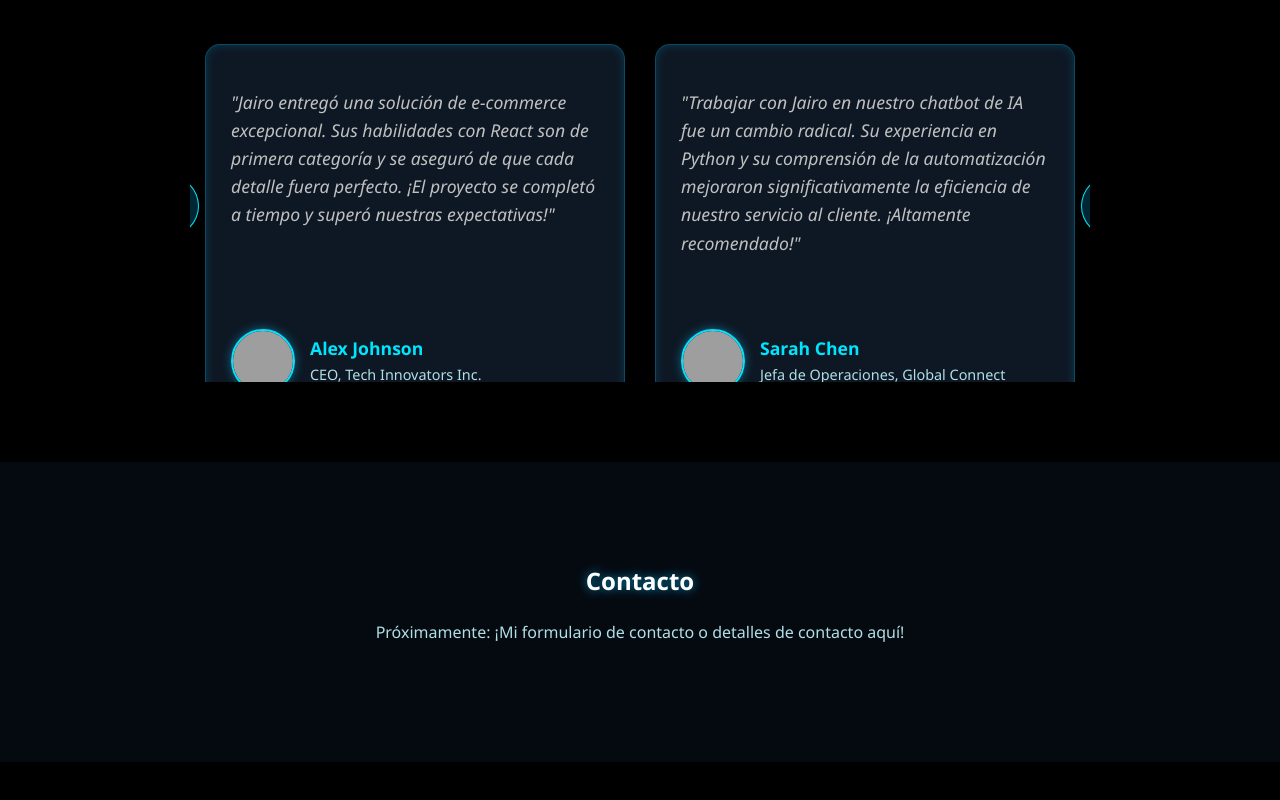
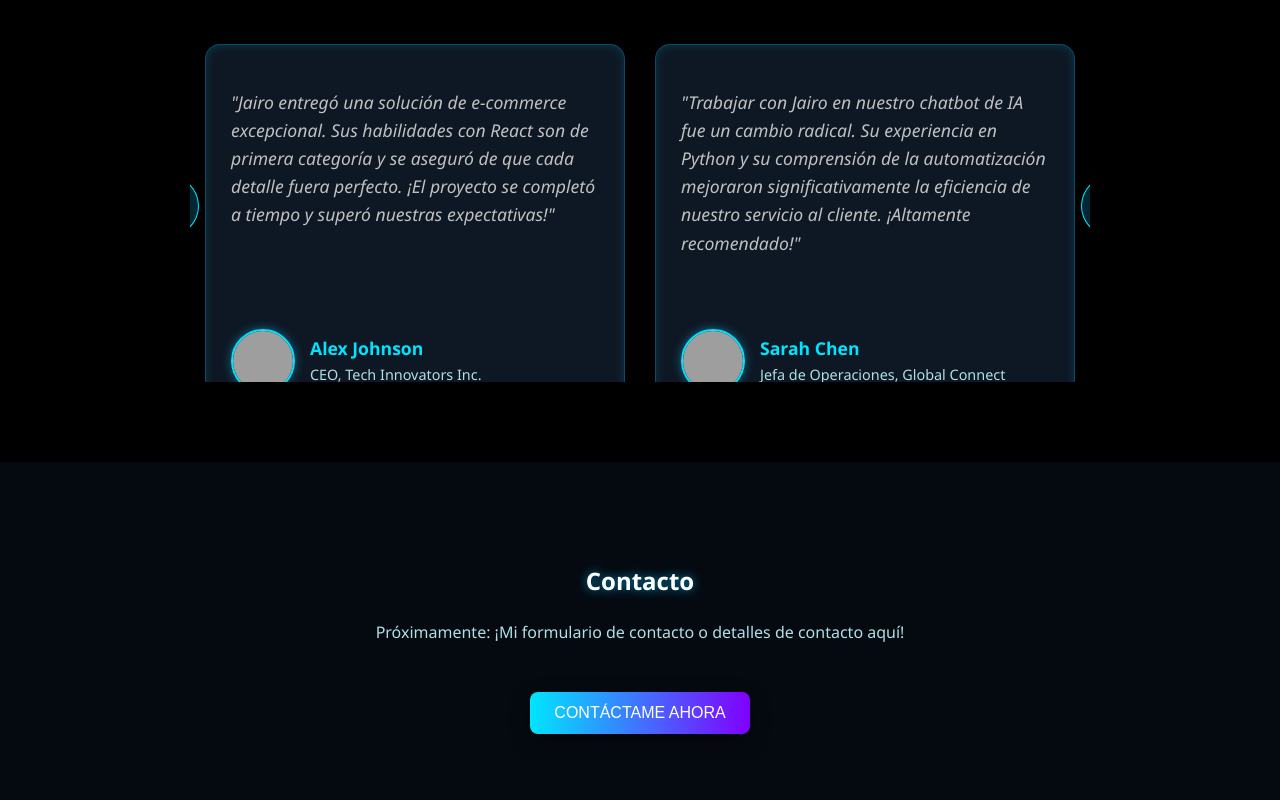
Before and after one commit to jairolemuel/Portafolio-100, a plain HTML site: page index.html in a window 1280 px wide. Shown: the part 4792-5592 px from the top of the page. Before the commit the page ends 5554 px from the top, so only its background shows below. Drawn offline with Linux system fonts and the light colour scheme; grey boxes are pictures that could not be loaded.

Commit message:
Actualizar index.html

```diff
--- a/index.html
+++ b/index.html
@@ -1366,9 +1366,37 @@
             </div>
         </section>
 
+        <!-- ==============================
+             Sección de Contacto (completa e integrada)
+             ============================== -->
         <section id="contact" style="padding: 100px 20px; text-align: center; background: #050a11; color: white;">
             <h2 class="holographic-text glitch" data-text="Contacto">Contacto</h2>
-            <p style="color: var(--color-text-medium);">Próximamente: ¡Mi formulario de contacto o detalles de contacto aquí!</p>
+            <p style="color: var(--color-text-medium);">
+                Próximamente: ¡Mi formulario de contacto o detalles de contacto aquí!
+            </p>
+
+            <!-- Botón integrado -->
+            <button
+              id="contact-btn"
+              class="fade-in-up"
+              style="
+                margin-top: 30px;
+                padding: 0.75rem 1.5rem;
+                font-family: 'Orbitron', sans-serif;
+                font-size: 1rem;
+                text-transform: uppercase;
+                border: none;
+                border-radius: 0.5rem;
+                background: linear-gradient(90deg, var(--color-primary-light), var(--color-secondary));
+                color: #fff;
+                cursor: pointer;
+                transition: transform 0.2s ease, box-shadow 0.2s ease;
+                box-shadow: 0 6px 20px rgba(0,0,0,0.4);
+              "
+              aria-label="Contáctame ahora"
+            >
+              Contáctame ahora
+            </button>
         </section>
     </main>
 
@@ -1446,6 +1474,13 @@
             // Observe all elements that should fade in or have animations
             document.querySelectorAll('.fade-in, .fade-in-up, .project-card, .service-card, .skill-tag, .certification-card').forEach(element => {
                 observer.observe(element);
+            });
+
+            // Listener para el botón de contacto
+            const contactBtn = document.getElementById('contact-btn');
+            contactBtn.addEventListener('click', () => {
+                // Aquí va tu lógica: abrir modal, desplazarte al formulario, etc.
+                alert('Aquí iría tu lógica para abrir el formulario o modal de contacto');
             });
 
             // Avatar blink animation
@@ -1508,5 +1543,4 @@
             // }, 5000); // Change slide every 5 seconds
         });
     </script>
-</body>
 </html>
```
